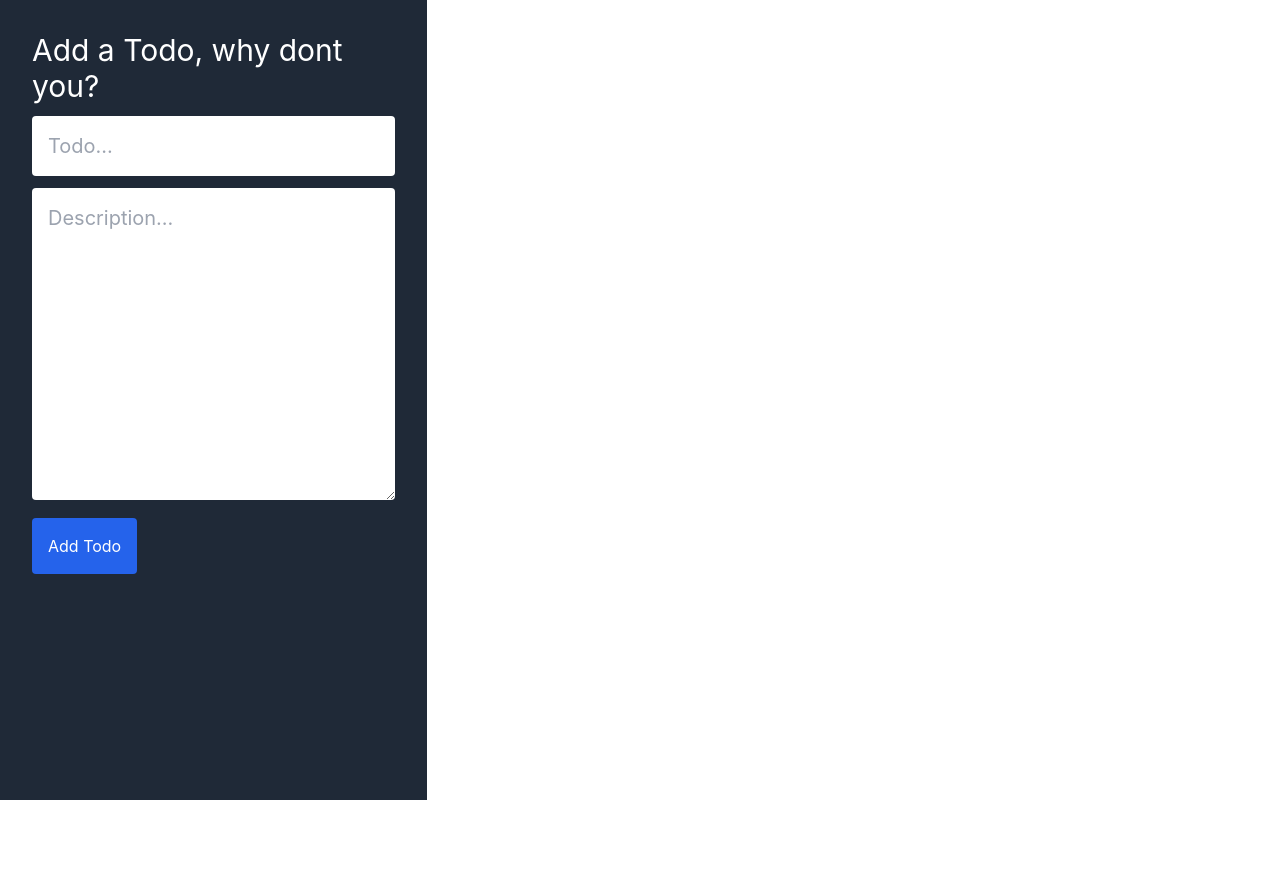
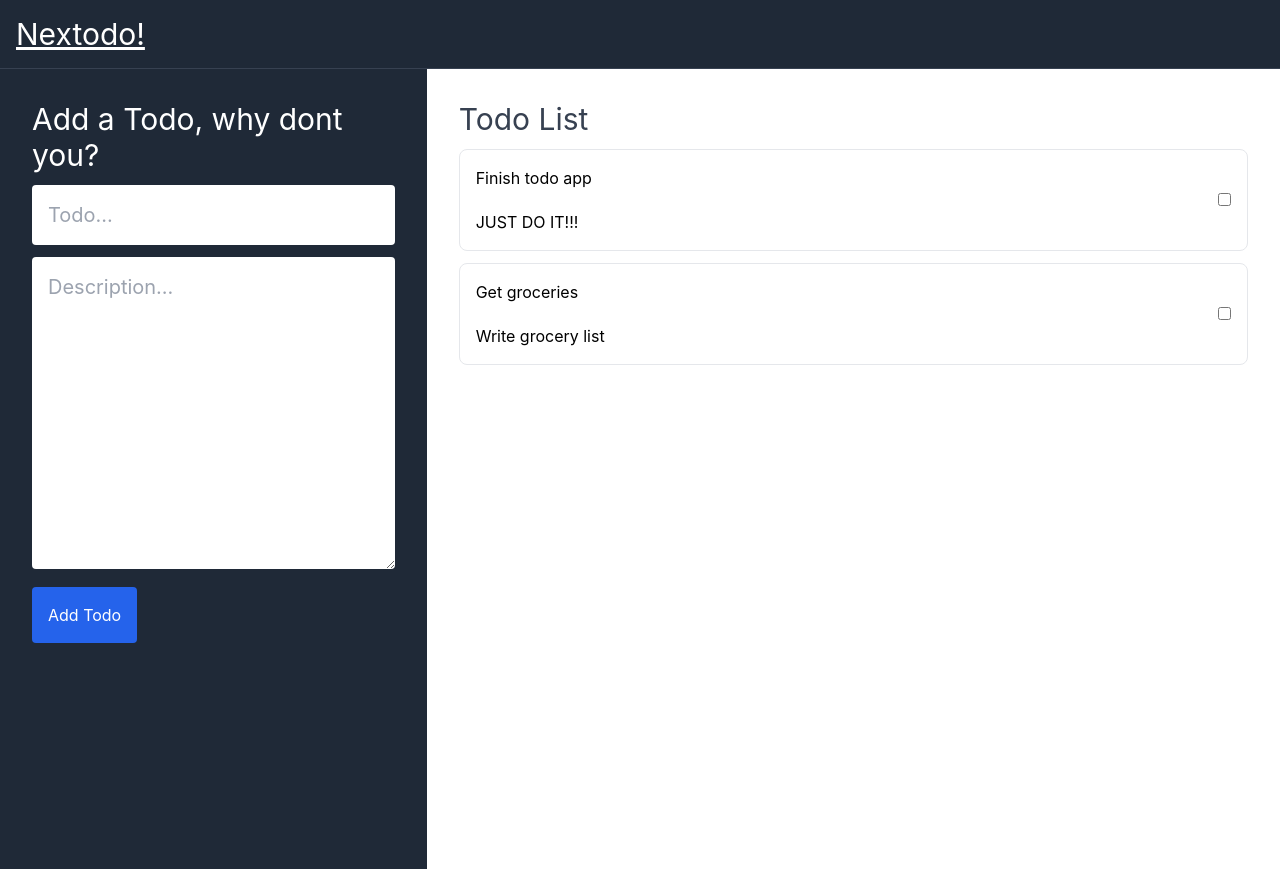
Before and after one commit to alxgrg/nextodo, a Next.js app: page / in a window 1280 px wide. Before the commit the page ends 800 px from the top, so only its background shows below. Built offline with nearby package versions, Linux system fonts and the light colour scheme.

Commit message:
Add navbar

```diff
--- a/components/AddTodoForm.js
+++ b/components/AddTodoForm.js
@@ -4,7 +4,8 @@ function AddTodoForm(props) {
   const todoInputRef = useRef();
   const descriptionInputRef = useRef();
 
-  function handleSubmit() {
+  function handleSubmit(e) {
+    e.preventDefault();
     const enteredTodo = todoInputRef.current.value;
     const enteredDescription = descriptionInputRef.current.value;
 
@@ -13,10 +14,13 @@ function AddTodoForm(props) {
       return;
     }
     const newTodo = {
+      id: Math.random(),
       todo: enteredTodo,
       description: enteredDescription,
+      completed: false,
     };
-    props.onSubmit(newTodo);
+    props.onAddTodo(newTodo);
+    (todoInputRef.current.value = ''), (descriptionInputRef.current.value = '');
   }
 
   return (
--- a/components/TodoCard.js
+++ b/components/TodoCard.js
@@ -1,11 +1,16 @@
 function TodoCard(props) {
   return (
-    <div className='border rounded-lg p-4'>
-      <div className='mb-5'>
-        <p>{props.todo}</p>
+    <div className='border rounded-lg p-4 flex justify-between items-center'>
+      <div className='flex flex-col'>
+        <div className='mb-5'>
+          <p>{props.todo.todo}</p>
+        </div>
+        <div>
+          <p>{props.todo.description}</p>
+        </div>
       </div>
       <div>
-        <p>{props.description}</p>
+        <input type='checkbox' name='completed' id='' />
       </div>
     </div>
   );
--- /dev/null
+++ b/components/layout/NavBar.js
@@ -0,0 +1,11 @@
+function NavBar() {
+  return (
+    <nav className='w-full bg-gray-800 border-b border-gray-700 p-4 text-white text-3xl underline'>
+      <div>
+        <h1>Nextodo!</h1>
+      </div>
+    </nav>
+  );
+}
+
+export default NavBar;
--- a/pages/_app.js
+++ b/pages/_app.js
@@ -1,7 +1,13 @@
-import '../styles/globals.css'
+import NavBar from '../components/layout/NavBar';
+import '../styles/globals.css';
 
 function MyApp({ Component, pageProps }) {
-  return <Component {...pageProps} />
+  return (
+    <>
+      <NavBar />
+      <Component {...pageProps} />
+    </>
+  );
 }
 
-export default MyApp
+export default MyApp;
--- a/pages/index.js
+++ b/pages/index.js
@@ -1,8 +1,17 @@
+import { useState } from 'react';
+
 import Head from 'next/head';
 
 import AddTodoForm from '../components/AddTodoForm';
+import TodoCard from '../components/TodoCard';
 
-export default function Home() {
+export default function Home(props) {
+  const [todos, setTodos] = useState(props.todos);
+
+  function addTodoHandler(todo) {
+    setTodos([...todos, todo]);
+  }
+
   return (
     <>
       <Head>
@@ -15,9 +24,41 @@ export default function Home() {
           <div className='mb-3'>
             <h2 className='text-3xl text-white'>Add a Todo, why dont you?</h2>
           </div>
-          <AddTodoForm />
+          <AddTodoForm onAddTodo={addTodoHandler} />
+        </section>
+        <section className='w-2/3 h-screen p-8'>
+          <div className='mb-3'>
+            <h2 className='text-3xl text-gray-700'>Todo List</h2>
+          </div>
+          {todos &&
+            todos.map((todo) => (
+              <div className='mb-3' key={todo.id}>
+                <TodoCard todo={todo} />
+              </div>
+            ))}
         </section>
       </div>
     </>
   );
 }
+
+export async function getServerSideProps() {
+  return {
+    props: {
+      todos: [
+        {
+          id: '1',
+          todo: 'Finish todo app',
+          description: 'JUST DO IT!!!',
+          completed: false,
+        },
+        {
+          id: '2',
+          todo: 'Get groceries',
+          description: 'Write grocery list',
+          completed: false,
+        },
+      ],
+    },
+  };
+}
```
